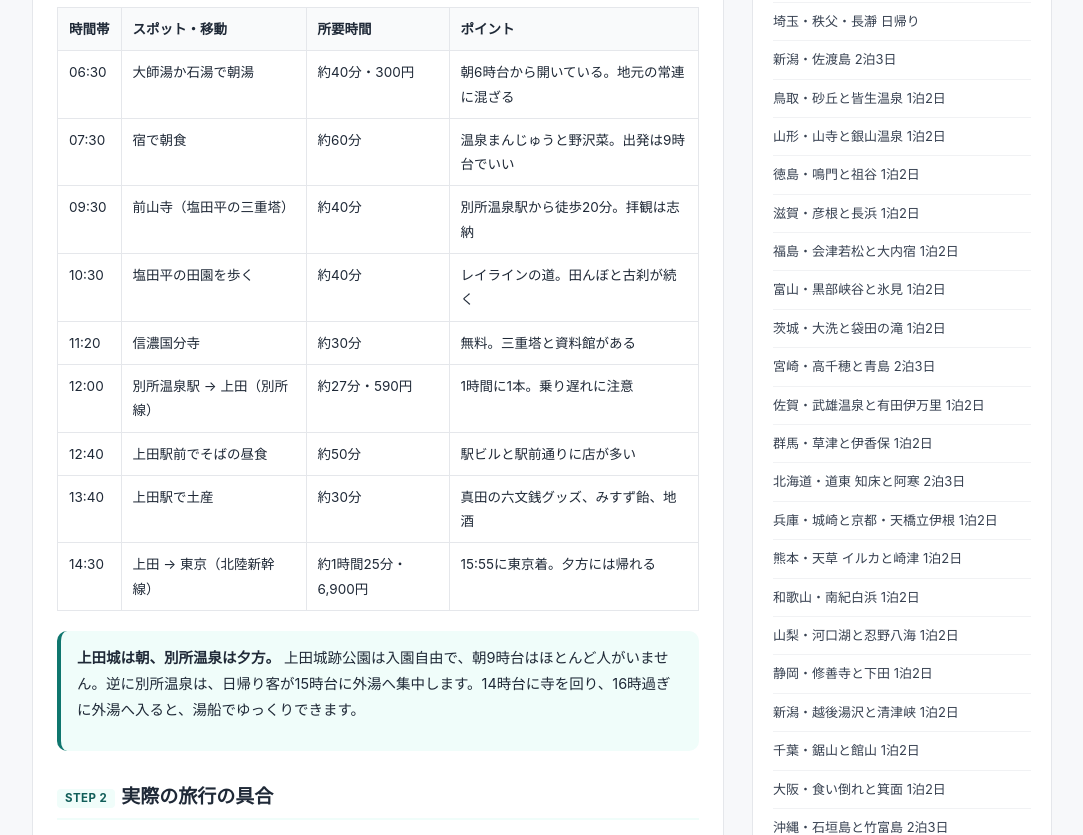
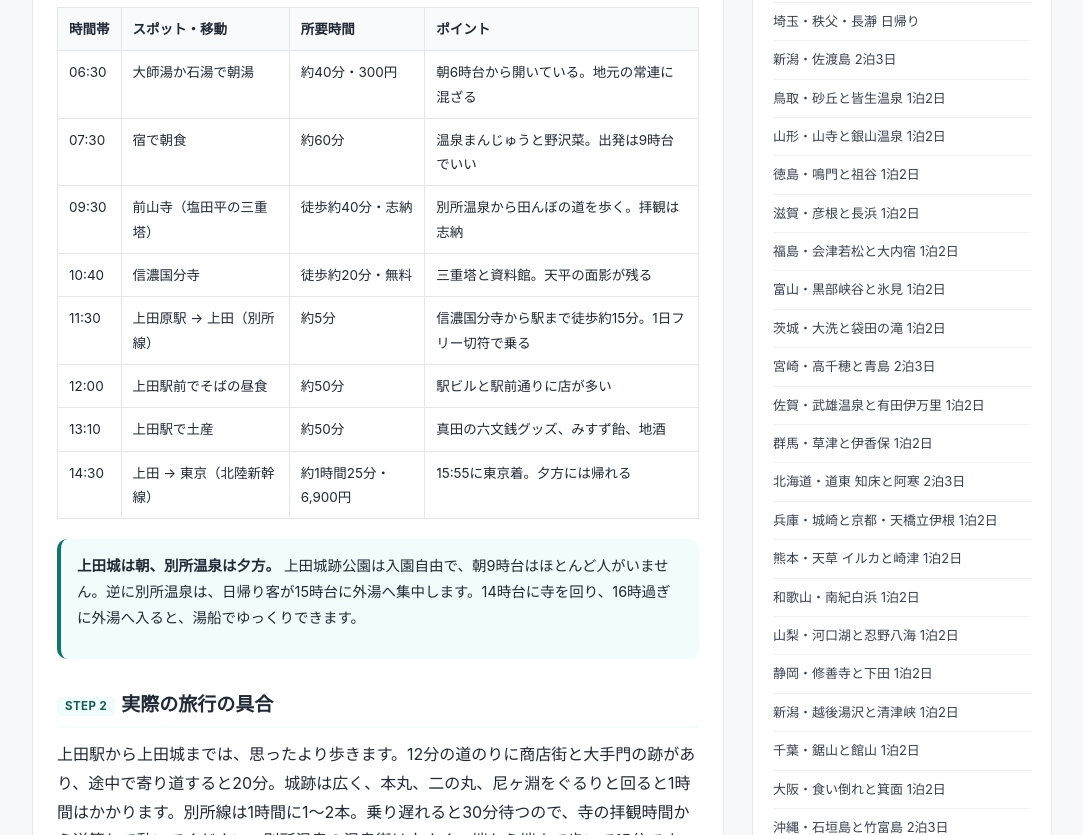
Before and after one commit to tfwe73/lrki1111, a plain HTML site: page posts/ueda-bessho-onsen-1n2d-plan.html in a window 1280 px wide. Shown: the part 1965-2800 px from the top of the page, without its empty margins (98-1181 px from the left). Drawn offline with Linux system fonts and the light colour scheme.

Commit message:
Correct Ueda/Bessho day-2 walking route and Misaki seating note

```diff
--- a/posts/ueda-bessho-onsen-1n2d-plan.html
+++ b/posts/ueda-bessho-onsen-1n2d-plan.html
@@ -143,7 +143,7 @@
         <div class="summary-box">
           <h2>このプランの要点まとめ</h2>
           <dl>
-            <dt>日程の目安</dt><dd>1泊2日（東京07:52→上田09:18→上田城10:00→別所温泉14:10→泊→朝湯06:30→塩田平09:30→上田14:30→東京15:55）</dd>
+            <dt>日程の目安</dt><dd>1泊2日（東京07:52→上田09:18→上田城10:00→別所温泉14:10→泊→朝湯06:30→前山寺09:30→上田12:27→東京15:55）</dd>
             <dt>主な移動手段</dt><dd>北陸新幹線＋上田電鉄別所線＋徒歩（別所線は1日フリー切符1,180円が便利）</dd>
             <dt>向いている人</dt><dd>城と古刹をゆっくり見たい人、300円の外湯をはしごしたい人、東京から2時間で温泉に入りたい人</dd>
             <dt>混雑回避の最重要ポイント</dt><dd>上田城は開園直後の9時台が空いている。別所温泉は日帰り客が15時台に集中するので、午後の早めに外湯へ。安楽寺は朝が静か</dd>
@@ -180,12 +180,11 @@
           <tbody>
             <tr><td>06:30</td><td>大師湯か石湯で朝湯</td><td>約40分・300円</td><td>朝6時台から開いている。地元の常連に混ざる</td></tr>
             <tr><td>07:30</td><td>宿で朝食</td><td>約60分</td><td>温泉まんじゅうと野沢菜。出発は9時台でいい</td></tr>
-            <tr><td>09:30</td><td>前山寺（塩田平の三重塔）</td><td>約40分</td><td>別所温泉駅から徒歩20分。拝観は志納</td></tr>
-            <tr><td>10:30</td><td>塩田平の田園を歩く</td><td>約40分</td><td>レイラインの道。田んぼと古刹が続く</td></tr>
-            <tr><td>11:20</td><td>信濃国分寺</td><td>約30分</td><td>無料。三重塔と資料館がある</td></tr>
-            <tr><td>12:00</td><td>別所温泉駅 → 上田（別所線）</td><td>約27分・590円</td><td>1時間に1本。乗り遅れに注意</td></tr>
-            <tr><td>12:40</td><td>上田駅前でそばの昼食</td><td>約50分</td><td>駅ビルと駅前通りに店が多い</td></tr>
-            <tr><td>13:40</td><td>上田駅で土産</td><td>約30分</td><td>真田の六文銭グッズ、みすず飴、地酒</td></tr>
+            <tr><td>09:30</td><td>前山寺（塩田平の三重塔）</td><td>徒歩約40分・志納</td><td>別所温泉から田んぼの道を歩く。拝観は志納</td></tr>
+            <tr><td>10:40</td><td>信濃国分寺</td><td>徒歩約20分・無料</td><td>三重塔と資料館。天平の面影が残る</td></tr>
+            <tr><td>11:30</td><td>上田原駅 → 上田（別所線）</td><td>約5分</td><td>信濃国分寺から駅まで徒歩約15分。1日フリー切符で乗る</td></tr>
+            <tr><td>12:00</td><td>上田駅前でそばの昼食</td><td>約50分</td><td>駅ビルと駅前通りに店が多い</td></tr>
+            <tr><td>13:10</td><td>上田駅で土産</td><td>約50分</td><td>真田の六文銭グッズ、みすず飴、地酒</td></tr>
             <tr><td>14:30</td><td>上田 → 東京（北陸新幹線）</td><td>約1時間25分・6,900円</td><td>15:55に東京着。夕方には帰れる</td></tr>
           </tbody>
         </table>
@@ -214,7 +213,7 @@
 
         <h3>塩田平は「信州の鎌倉」と呼ばれる田園</h3>
         <p>別所温泉の下に広がる塩田平には、中世の寺院が点在します。前山寺の三重塔、信濃国分寺、安楽寺、常楽寺、北向観音が一直線に並ぶ「レイライン」は、古代の信仰の軸として知られています。</p>
-        <p>2日目の午前は、この田園を歩くのが気持ちいいです。別所温泉駅から前山寺まで徒歩20分、そこから信濃国分寺まで40分。田んぼのあぜ道と、ところどころに立つ大きな寺。車が少ないので、歩いていて気持ちのいい道です。</p>
+        <p>2日目の午前は、この田園を歩くのが気持ちいいです。別所温泉から前山寺まで徒歩40分、そこから信濃国分寺まで20分。田んぼのあぜ道と、ところどころに立つ大きな寺。車が少ないので、歩いていて気持ちのいい道です。</p>
         <p>時間がない場合は、別所温泉駅から上田行きのバスで塩田町まで出る手もあります。ただし本数が少ないので、歩くか、別所線で上田まで戻るほうが確実です。</p>
 
         <h3>温泉街の歩き方と、宿の選び方</h3>
```
Also changed, not shown: posts/misaki-jogashima-daytrip-plan.html (+1 -1 lines).
